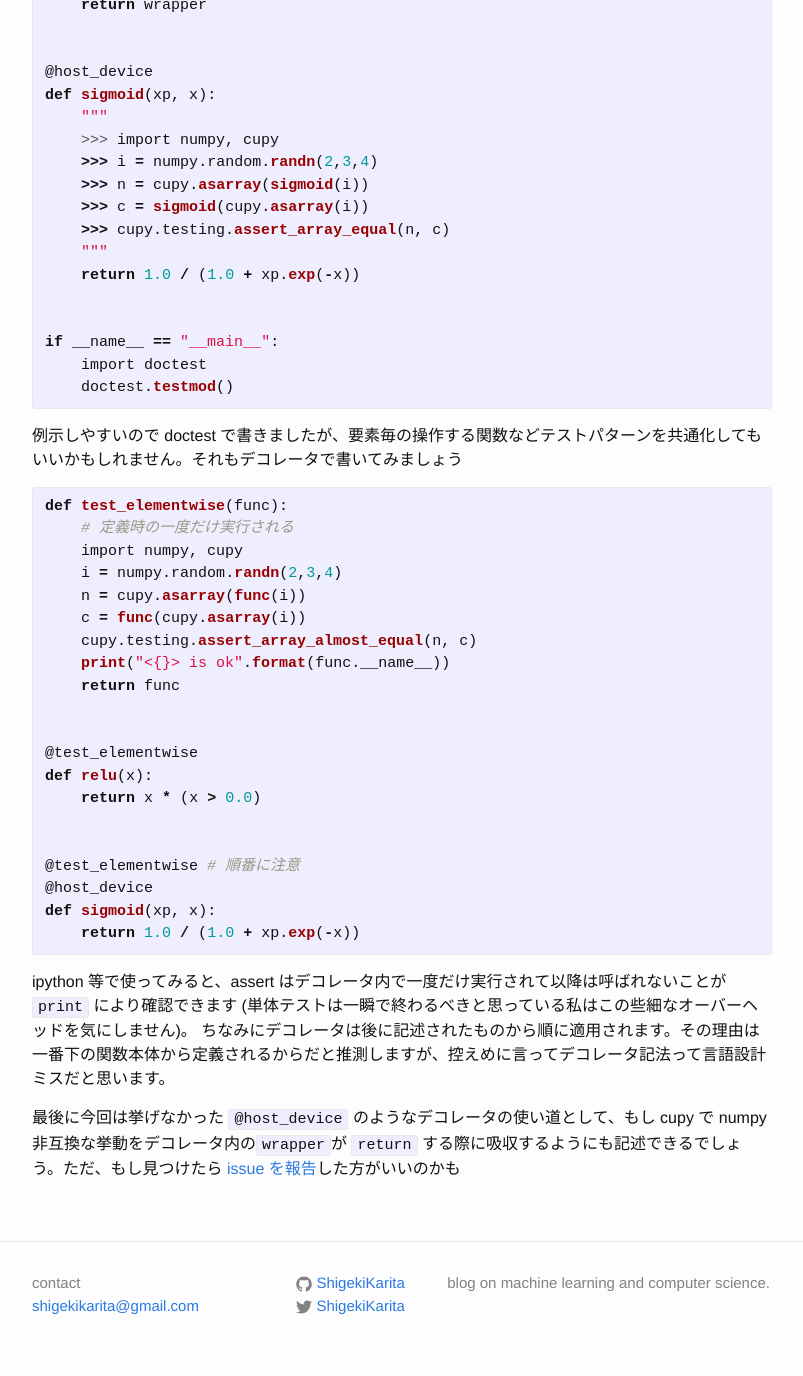
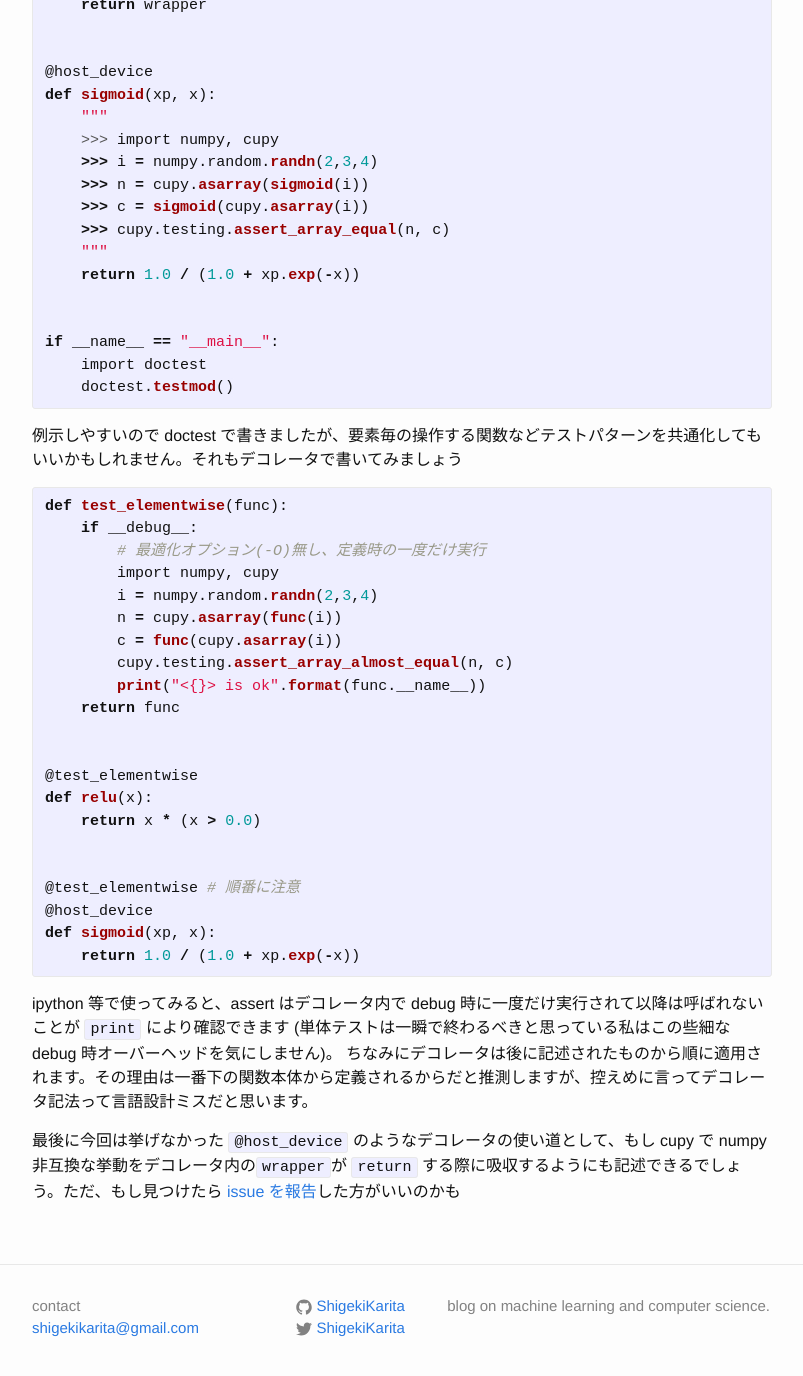
Before and after one commit to ShigekiKarita/shigekikarita.github.io, a Jekyll site: the page built from _posts/2016-02-27-018.md, in a window 1280 px wide and 1400 px high, scrolled down 597 px. Shown: the top 1376 px of the window, without its empty margins (238-1041 px from the left). Built offline with Jekyll 4.4.1, drawn with Linux system fonts in a browser that asks for light colours; comment, search, counter and statistics services are not loaded.

Commit message:
雑なコミット

```diff
--- a/_posts/2016-02-27-018.md
+++ b/_posts/2016-02-27-018.md
@@ -40,13 +40,14 @@ if __name__ == "__main__":
 
 {% highlight python %}
 def test_elementwise(func):
-    # 定義時の一度だけ実行される
-    import numpy, cupy
-    i = numpy.random.randn(2,3,4)
-    n = cupy.asarray(func(i))
-    c = func(cupy.asarray(i))
-    cupy.testing.assert_array_almost_equal(n, c)
-    print("<{}> is ok".format(func.__name__))
+    if __debug__:
+        # 最適化オプション(-O)無し、定義時の一度だけ実行
+        import numpy, cupy
+        i = numpy.random.randn(2,3,4)
+        n = cupy.asarray(func(i))
+        c = func(cupy.asarray(i))
+        cupy.testing.assert_array_almost_equal(n, c)
+        print("<{}> is ok".format(func.__name__))
     return func
 
 
@@ -61,7 +62,7 @@ def sigmoid(xp, x):
     return 1.0 / (1.0 + xp.exp(-x))
 {% endhighlight %}
 
-ipython 等で使ってみると、assert はデコレータ内で一度だけ実行されて以降は呼ばれないことが `print` により確認できます (単体テストは一瞬で終わるべきと思っている私はこの些細なオーバーヘッドを気にしません)。
+ipython 等で使ってみると、assert はデコレータ内で debug 時に一度だけ実行されて以降は呼ばれないことが `print` により確認できます (単体テストは一瞬で終わるべきと思っている私はこの些細な debug 時オーバーヘッドを気にしません)。
 ちなみにデコレータは後に記述されたものから順に適用されます。その理由は一番下の関数本体から定義されるからだと推測しますが、控えめに言ってデコレータ記法って言語設計ミスだと思います。
 
 最後に今回は挙げなかった `@host_device` のようなデコレータの使い道として、もし cupy で numpy 非互換な挙動をデコレータ内の`wrapper`が `return` する際に吸収するようにも記述できるでしょう。ただ、もし見つけたら [issue を報告](https://github.com/pfnet/chainer/issues/new)した方がいいのかも
```
